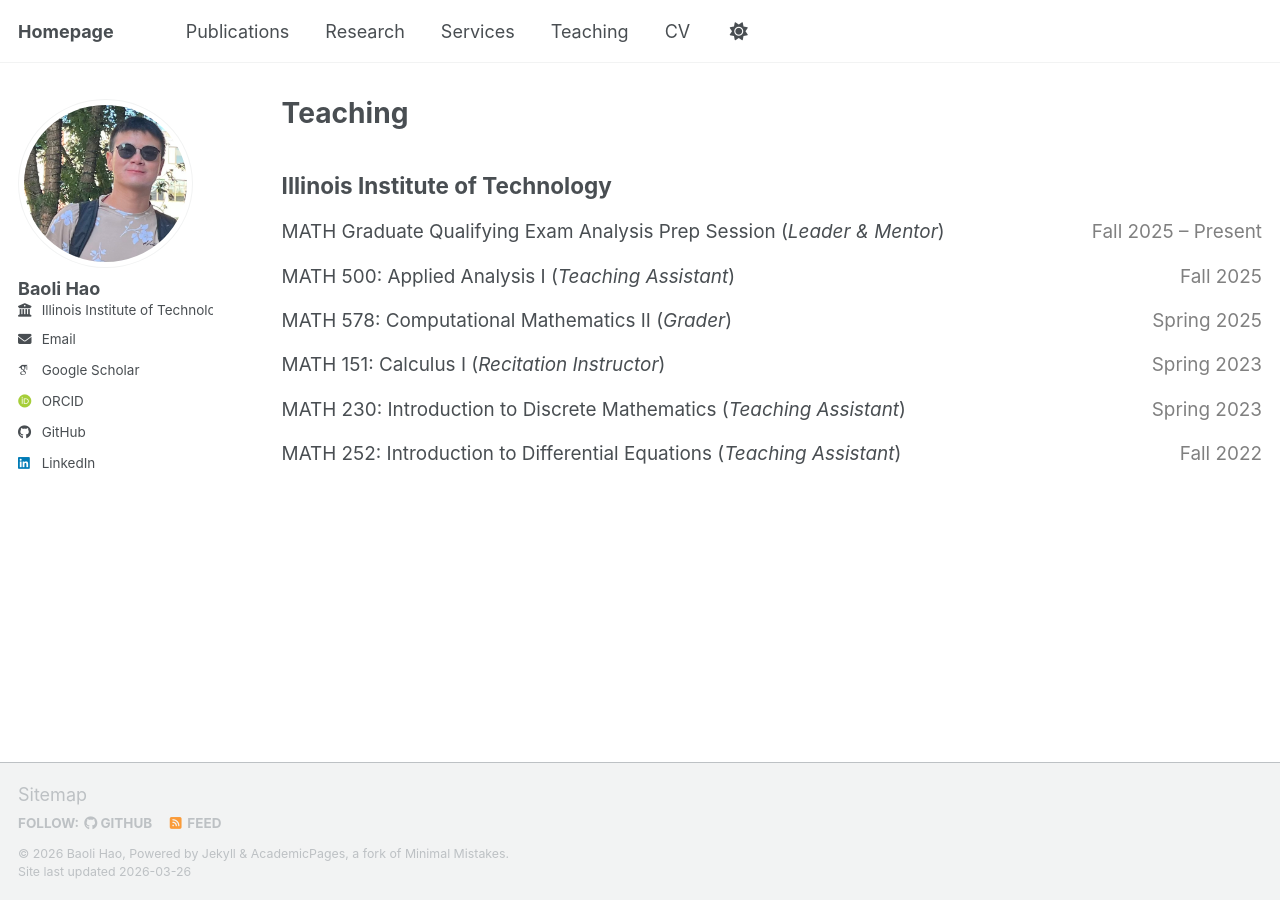
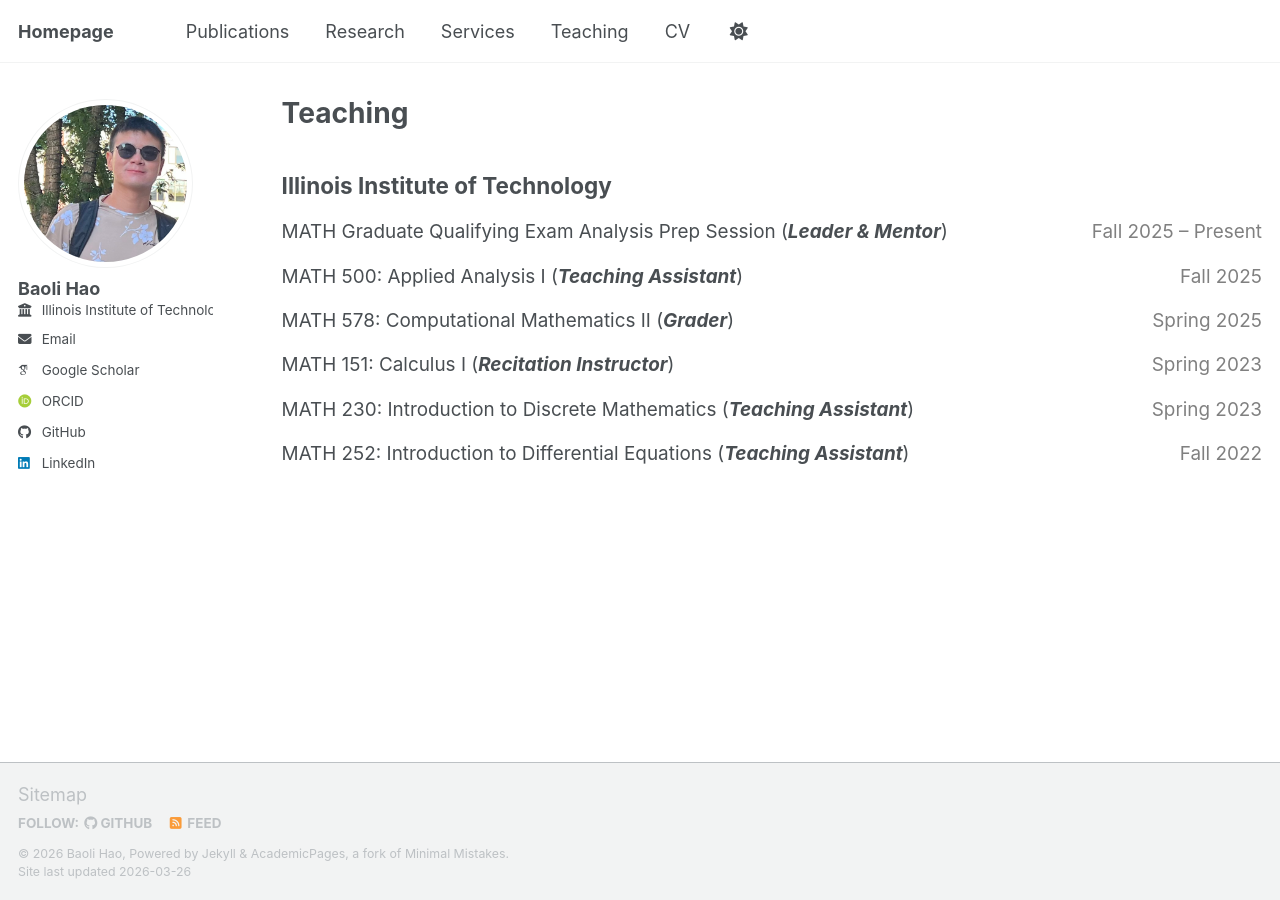
Before and after one commit to baolihao/baolihao.github.io, a Jekyll site: the page built from _pages/teaching.html, in a window 1280 px wide. Built offline with Jekyll 4.4.1, drawn with Linux system fonts in a browser that asks for light colours; some web fonts are replaced; a script bundle is joined from its source files by our own code; library files that are not in the unit come from our copies.

Commit message:
Update teaching.html

```diff
--- a/_pages/teaching.html
+++ b/_pages/teaching.html
@@ -16,27 +16,27 @@ author_profile: true
 
 <table style="width:100%; border:none; border-collapse:collapse; font-size:1.05em;">
   <tr style="border:none;">
-    <td style="border:none; vertical-align:top; padding:8px 0;">MATH Graduate Qualifying Exam Analysis Prep Session (<em>Leader &amp; Mentor</em>)</td>
+    <td style="border:none; vertical-align:top; padding:8px 0;">MATH Graduate Qualifying Exam Analysis Prep Session (<b><em>Leader &amp; Mentor</em></b>)</td>
     <td style="border:none; vertical-align:top; padding:8px 0; text-align:right; white-space:nowrap; color:grey;">Fall 2025 – Present</td>
   </tr>
   <tr style="border:none;">
-    <td style="border:none; vertical-align:top; padding:8px 0;">MATH 500: Applied Analysis I (<em>Teaching Assistant</em>)</td>
+    <td style="border:none; vertical-align:top; padding:8px 0;">MATH 500: Applied Analysis I (<b><em>Teaching Assistant</em></b>)</td>
     <td style="border:none; vertical-align:top; padding:8px 0; text-align:right; white-space:nowrap; color:grey;">Fall 2025</td>
   </tr>
   <tr style="border:none;">
-    <td style="border:none; vertical-align:top; padding:8px 0;">MATH 578: Computational Mathematics II (<em>Grader</em>)</td>
+    <td style="border:none; vertical-align:top; padding:8px 0;">MATH 578: Computational Mathematics II (<b><em>Grader</em></b>)</td>
     <td style="border:none; vertical-align:top; padding:8px 0; text-align:right; white-space:nowrap; color:grey;">Spring 2025</td>
   </tr>
   <tr style="border:none;">
-    <td style="border:none; vertical-align:top; padding:8px 0;">MATH 151: Calculus I (<em>Recitation Instructor</em>)</td>
+    <td style="border:none; vertical-align:top; padding:8px 0;">MATH 151: Calculus I (<b><em>Recitation Instructor</em></b>)</td>
     <td style="border:none; vertical-align:top; padding:8px 0; text-align:right; white-space:nowrap; color:grey;">Spring 2023</td>
   </tr>
   <tr style="border:none;">
-    <td style="border:none; vertical-align:top; padding:8px 0;">MATH 230: Introduction to Discrete Mathematics (<em>Teaching Assistant</em>)</td>
+    <td style="border:none; vertical-align:top; padding:8px 0;">MATH 230: Introduction to Discrete Mathematics (<b><em>Teaching Assistant</em></b>)</td>
     <td style="border:none; vertical-align:top; padding:8px 0; text-align:right; white-space:nowrap; color:grey;">Spring 2023</td>
   </tr>
   <tr style="border:none;">
-    <td style="border:none; vertical-align:top; padding:8px 0;">MATH 252: Introduction to Differential Equations (<em>Teaching Assistant</em>)</td>
+    <td style="border:none; vertical-align:top; padding:8px 0;">MATH 252: Introduction to Differential Equations (<b><em>Teaching Assistant</em></b>)</td>
     <td style="border:none; vertical-align:top; padding:8px 0; text-align:right; white-space:nowrap; color:grey;">Fall 2022</td>
   </tr>
 </table>
```
